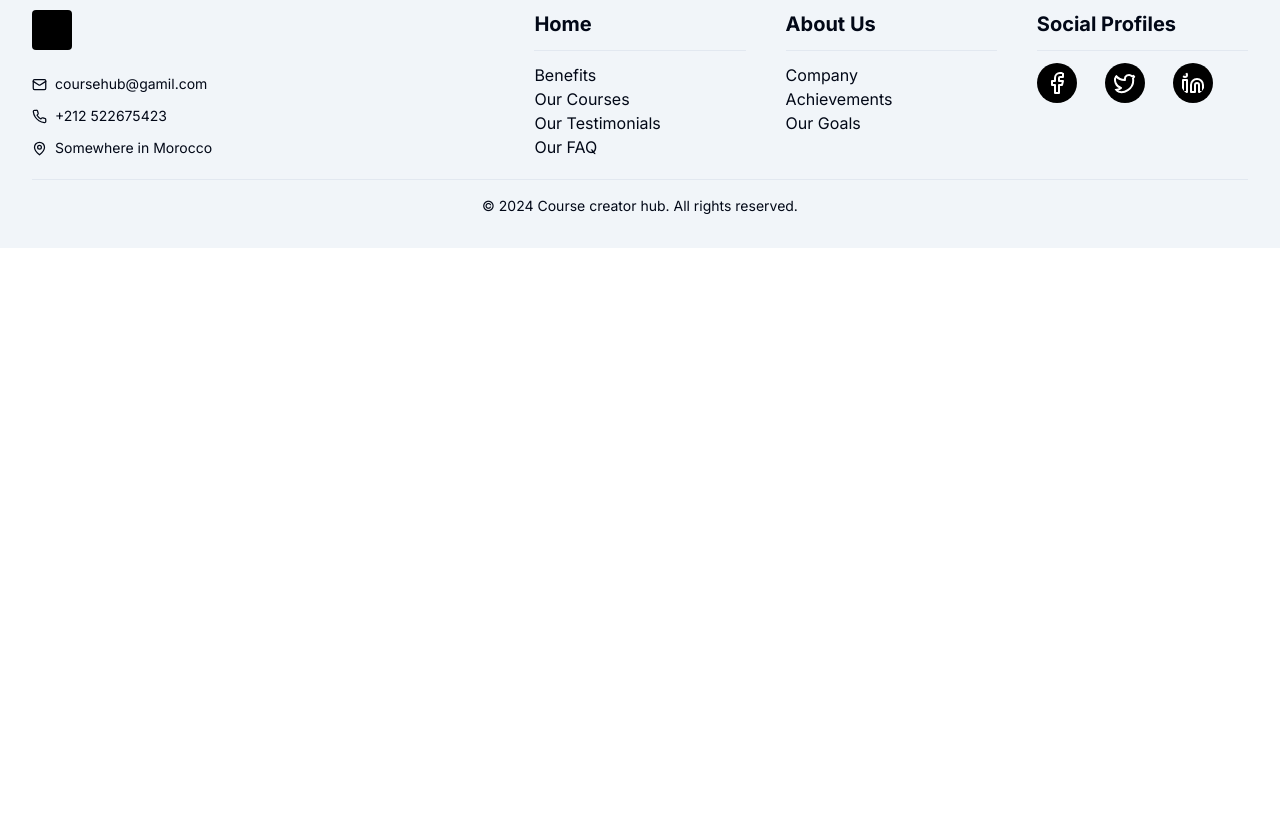
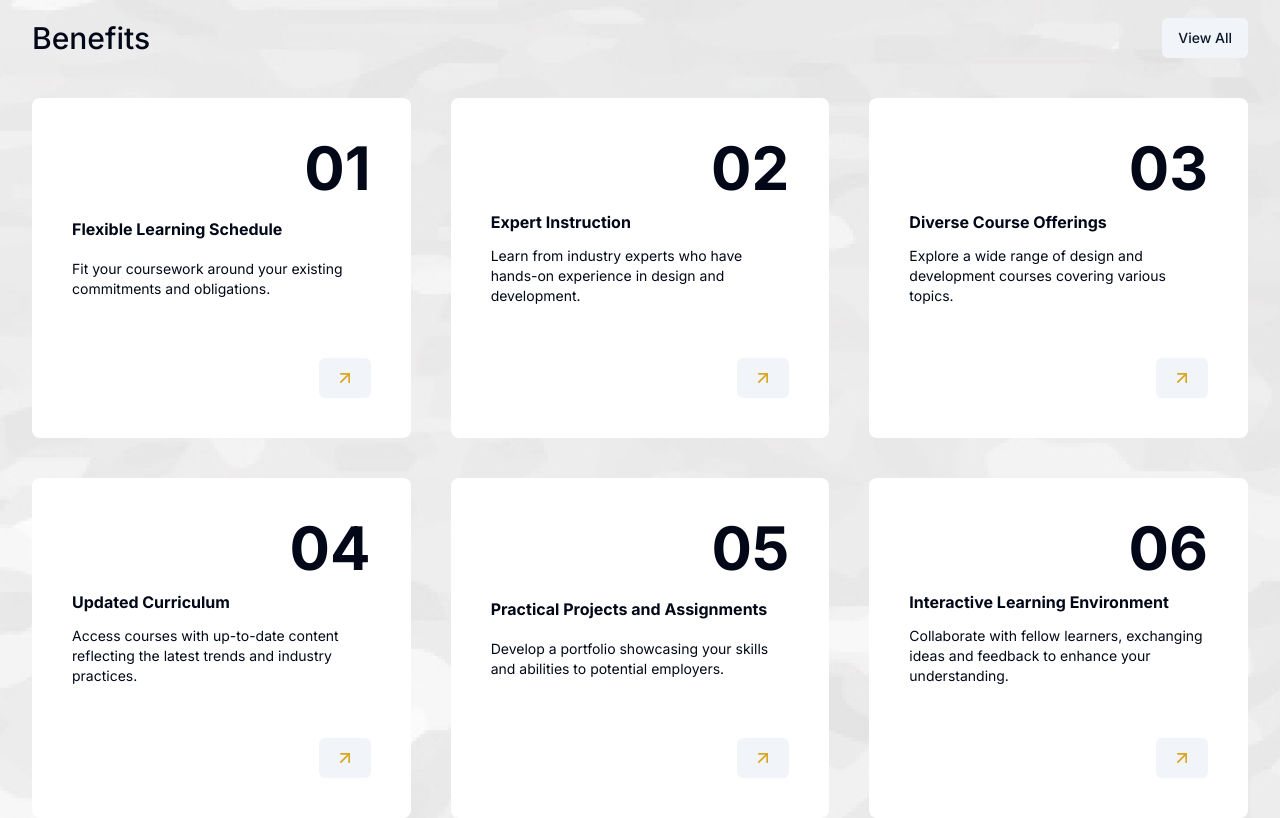
Before and after one commit to MajedHasan/course-hub, a Next.js app: page / in a window 1280 px wide. Shown: the part 1200-2018 px from the top of the page. Before the commit the page ends 1448 px from the top, so only its background shows below. Built offline with nearby package versions, Linux system fonts and the light colour scheme.

Commit message:
Section 03 Done

```diff
--- a/src/app/page.tsx
+++ b/src/app/page.tsx
@@ -1,5 +1,6 @@
 import Thunder from "@/components/icons/thunder";
 import { Button } from "@/components/ui/button";
+import { ArrowUpRight } from "lucide-react";
 import Link from "next/link";
 
 export default function Home() {
@@ -37,6 +38,98 @@ export default function Home() {
             className="w-full h-full max-h-[600px]"
           ></video>
         </section>
+        <section className="container mx-auto md:my-20 my-8">
+          <div className="flex items-center justify-between gap-10 mb-10">
+            <h2 className="text-3xl font-medium">Benefits</h2>
+            <Button asChild variant={"secondary"}>
+              <Link href={"/"}>View All</Link>
+            </Button>
+          </div>
+          <div className="grid xl:grid-cols-3 lg:grid-cols-2 grid-cols-1 md:gap-10 gap-4">
+            <div className="rounded-lg bg-white md:py-10 py-7 md:px-10 px-6 flex flex-col gap-3 justify-between">
+              <h2 className="md:text-6xl text-3xl font-bold text-right">01</h2>
+              <p className="font-bold text-left">Flexible Learning Schedule</p>
+              <p className="mb-10 text-sm">
+                Fit your coursework around your existing commitments and
+                obligations.
+              </p>
+              <Button asChild className="bg-secondary ml-auto">
+                <Link href={"/"}>
+                  <ArrowUpRight size={20} className="text-themePrimary" />
+                </Link>
+              </Button>
+            </div>
+            <div className="rounded-lg bg-white md:py-10 py-7 md:px-10 px-6 flex flex-col gap-3 justify-between">
+              <h2 className="md:text-6xl text-3xl font-bold text-right">02</h2>
+              <p className="font-bold text-left">Expert Instruction</p>
+              <p className="mb-10 text-sm">
+                Learn from industry experts who have hands-on experience in
+                design and development.
+              </p>
+              <Button asChild className="bg-secondary ml-auto">
+                <Link href={"/"}>
+                  <ArrowUpRight size={20} className="text-themePrimary" />
+                </Link>
+              </Button>
+            </div>
+            <div className="rounded-lg bg-white md:py-10 py-7 md:px-10 px-6 flex flex-col gap-3 justify-between">
+              <h2 className="md:text-6xl text-3xl font-bold text-right">03</h2>
+              <p className="font-bold text-left">Diverse Course Offerings</p>
+              <p className="mb-10 text-sm">
+                Explore a wide range of design and development courses covering
+                various topics.
+              </p>
+              <Button asChild className="bg-secondary ml-auto">
+                <Link href={"/"}>
+                  <ArrowUpRight size={20} className="text-themePrimary" />
+                </Link>
+              </Button>
+            </div>
+            <div className="rounded-lg bg-white md:py-10 py-7 md:px-10 px-6 flex flex-col gap-3 justify-between">
+              <h2 className="md:text-6xl text-3xl font-bold text-right">04</h2>
+              <p className="font-bold text-left">Updated Curriculum</p>
+              <p className="mb-10 text-sm">
+                Access courses with up-to-date content reflecting the latest
+                trends and industry practices.
+              </p>
+              <Button asChild className="bg-secondary ml-auto">
+                <Link href={"/"}>
+                  <ArrowUpRight size={20} className="text-themePrimary" />
+                </Link>
+              </Button>
+            </div>
+            <div className="rounded-lg bg-white md:py-10 py-7 md:px-10 px-6 flex flex-col gap-3 justify-between">
+              <h2 className="md:text-6xl text-3xl font-bold text-right">05</h2>
+              <p className="font-bold text-left">
+                Practical Projects and Assignments
+              </p>
+              <p className="mb-10 text-sm">
+                Develop a portfolio showcasing your skills and abilities to
+                potential employers.
+              </p>
+              <Button asChild className="bg-secondary ml-auto">
+                <Link href={"/"}>
+                  <ArrowUpRight size={20} className="text-themePrimary" />
+                </Link>
+              </Button>
+            </div>
+            <div className="rounded-lg bg-white md:py-10 py-7 md:px-10 px-6 flex flex-col gap-3 justify-between">
+              <h2 className="md:text-6xl text-3xl font-bold text-right">06</h2>
+              <p className="font-bold text-left">
+                Interactive Learning Environment
+              </p>
+              <p className="mb-10 text-sm">
+                Collaborate with fellow learners, exchanging ideas and feedback
+                to enhance your understanding.
+              </p>
+              <Button asChild className="bg-secondary ml-auto">
+                <Link href={"/"}>
+                  <ArrowUpRight size={20} className="text-themePrimary" />
+                </Link>
+              </Button>
+            </div>
+          </div>
+        </section>
       </main>
     </>
   );
```
